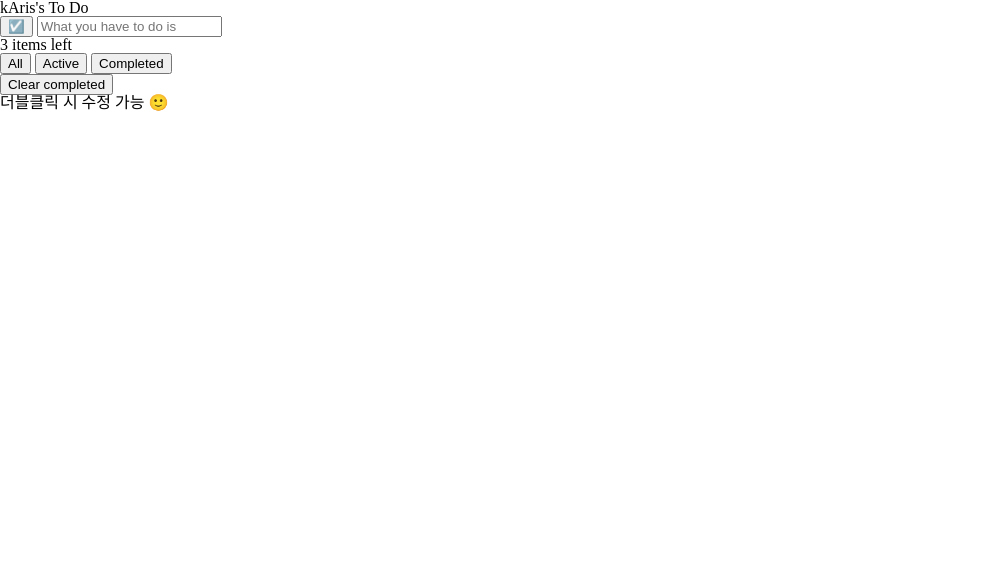
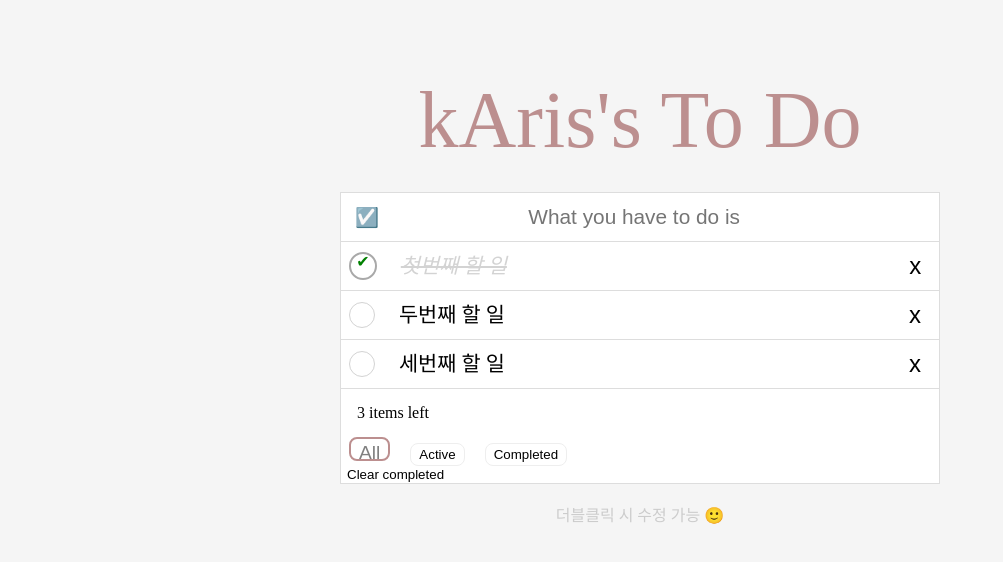
Before and after one commit to KARIS-SOL/Todo-List, a plain HTML site: page index.html in a window 1280 px wide. Shown: the whole page, without its empty margins (0-1003 px from the left). Drawn offline with nearby package versions, Linux system fonts and the light colour scheme; files that its build step writes are made by us from their sources.

Commit message:
JS 시작

```diff
--- a/CSS/style.css
+++ b/CSS/style.css
@@ -1 +1,167 @@
-@import "reset.css";
+@import "./reset.css";
+
+html {
+  height: 100%;
+}
+
+body {
+  display: flex;
+  flex-wrap: nowrap;
+  justify-content: center;
+  background-color: #f5f5f5;
+  min-height: 100%;
+}
+
+.todo-wrapper {
+  justify-content: center;
+  margin-top: 3rem;
+  min-width: 600px;
+}
+
+.todo-title {
+  padding: 2rem;
+  text-align: center;
+  color: rosybrown;
+  font-size: 5rem;
+}
+
+.todo-box {
+  background-color: white;
+  border: 1px solid #ddd;
+}
+
+.todo-input-box {
+  display: flex;
+  flex-wrap: nowrap;
+  flex-direction: row;
+  height: 3rem;
+  border-bottom: 1px solid #ddd;
+  justify-content: flex-start;
+  align-items: center;
+}
+
+button {
+  background-color: transparent;
+  border: 0;
+}
+
+.all-btn {
+  color: gray;
+  height: 1.5rem;
+  margin: 0.5rem 0.5rem;
+  border-radius: 50px;
+  cursor: pointer;
+  font-size: 1.2rem;
+}
+
+.all-btn.checked {
+  color: green;
+}
+
+.todo-input {
+  width: 80%;
+  text-align: center;
+  border: 0;
+  outline: none;
+  font-size: 1.3rem;
+}
+
+.todo-item {
+  position: relative;
+  display: flex;
+  flex-wrap: nowrap;
+  flex-direction: row;
+  justify-content: space-between;
+  align-items: center;
+  height: 3rem;
+  border-bottom: 1px solid #ddd;
+}
+
+.todo-item:hover .delBtn {
+  opacity: 1;
+}
+
+.checkbox {
+  width: 1.5rem;
+  height: 1.5rem;
+  margin: 0.5rem 0.5rem;
+  border-radius: 50px;
+  border: 1px solid lightgray;
+  cursor: pointer;
+  text-align: center;
+}
+
+.todo-item.checked .checkbox {
+  border: 2px solid darkgray;
+  color: green;
+}
+
+.todo {
+  font-size: 1.3rem;
+  padding: 0 1rem;
+  width: 80%;
+}
+
+.todo-item.checked .todo {
+  font-style: italic;
+  text-decoration: line-through;
+  color: lightgray;
+}
+
+.delBtn {
+  opacity: 1;
+  width: 3rem;
+  height: 3rem;
+  font-size: 1.5rem;
+  font-weight: lighter;
+  cursor: pointer;
+}
+.todo-bottom {
+  height: 3rem;
+  display: flex;
+  flex-wrap: nowrap;
+  flex-direction: row;
+  justify-content: space-between;
+  align-items: center;
+  padding: 0 1rem;
+}
+
+.button-group {
+  flex-direction: row;
+  flex-wrap: nowrap;
+}
+
+.button-group button {
+  border: 1px solid #eee;
+  padding: 0.2rem 0.5rem;
+  margin: 0 0.5rem;
+  border-radius: 8px;
+  cursor: pointer;
+}
+.button-group button.selected {
+  border: 2px solid rosybrown;
+  padding: 0.2rem 0.5rem;
+  margin: 0 0.5rem;
+  border-radius: 8px;
+}
+
+.clear-completed-btn:hover {
+  font-style: italic;
+  text-decoration: underline;
+  cursor: pointer;
+}
+
+.edit-input {
+  position: absolute;
+  left: 0;
+  top: 0;
+  width: 590px;
+  height: 2.8rem;
+  margin: 0;
+}
+
+p.info {
+  margin-top: 1.5rem;
+  text-align: center;
+  color: #ccc;
+}
--- a/index.html
+++ b/index.html
@@ -3,7 +3,7 @@
   <head>
     <meta charset="UTF-8" />
     <meta name="viewport" content="width=device-width, initial-scale=1.0" />
-    <link rel="stylesheet" href="style.css" />
+    <link rel="stylesheet" href="./CSS/style.css" />
 
     <title>kAris's Todo List with Vanilla JS</title>
   </head>
@@ -21,7 +21,7 @@
         </div>
 
         <ul class="todo-list">
-          <!-- <li class="todo-item checked">
+          <li class="todo-item checked">
             <div class="checkbox">✔</div>
             <div class="todo">첫번째 할 일</div>
             <button class="delBtn">x</button>
@@ -35,7 +35,7 @@
             <div class="checkbox"></div>
             <div class="todo">세번째 할 일</div>
             <button class="delBtn">x</button>
-        </li> -->
+          </li>
         </ul>
         <div class="todo-bottom">3 items left</div>
         <div class="button-group">
--- a/todo.js
+++ b/todo.js
@@ -0,0 +1,8 @@
+const todoInputEl = document.querySelector(".todo-input");
+
+let todos = [];
+let id = 0;
+
+const init = () => {
+  todoInputEl.addEventListener();
+};
```
Lines whose indentation alone changed are shown as unchanged.
